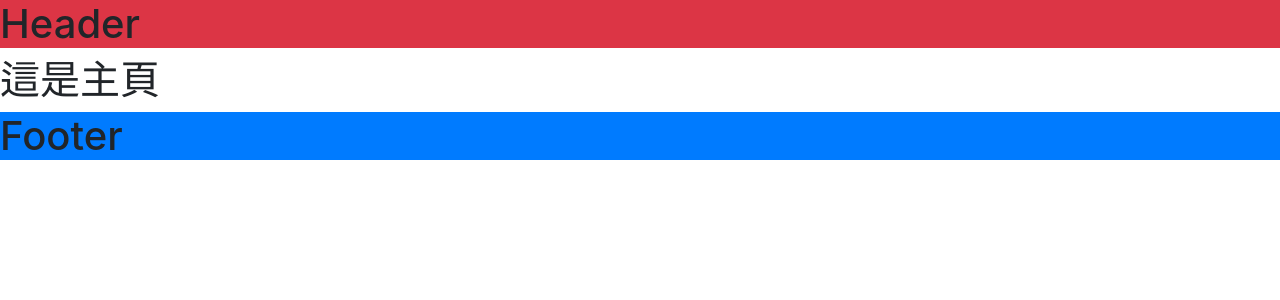
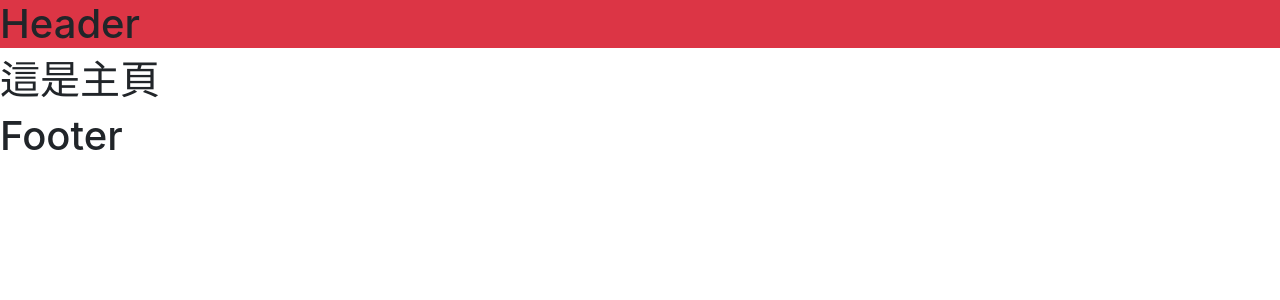
Before and after one commit to henry123223323/pet_shop_project, a React (Create React App) app in the folder fashion-paw/: page / in a window 1280 px wide. Shown: the top 300 px of the page. Built offline with nearby package versions, Linux system fonts and the light colour scheme.

Commit message:
更改新手飼養路由

```diff
--- a/fashion-paw/src/App.js
+++ b/fashion-paw/src/App.js
@@ -6,7 +6,7 @@ import MemberCenter from './component/MemberCenter/MyAccount'
 import Homepage from './component/Homepage/Homepage';
 import Login from './component/MemberCenter/Login';
 import Register from './component/MemberCenter/Register';
-import DogGuide from '';
+import DogGuide from './component/Novicefeeding/DogGuide';
 
 function App() {
   return (
@@ -19,7 +19,7 @@ function App() {
         <Route path="/MemberCenter/Register" component={ Register } exact/>
         <Route path="/Novicefeeding/DogGuide" component={DogGuide} exact/>
       </Switch>
-      <h1 className='bg-primary'>Footer</h1>
+      <h1 className='paw-bg-secondary'>Footer</h1>
     </BrowserRouter>
   );
 }
```
